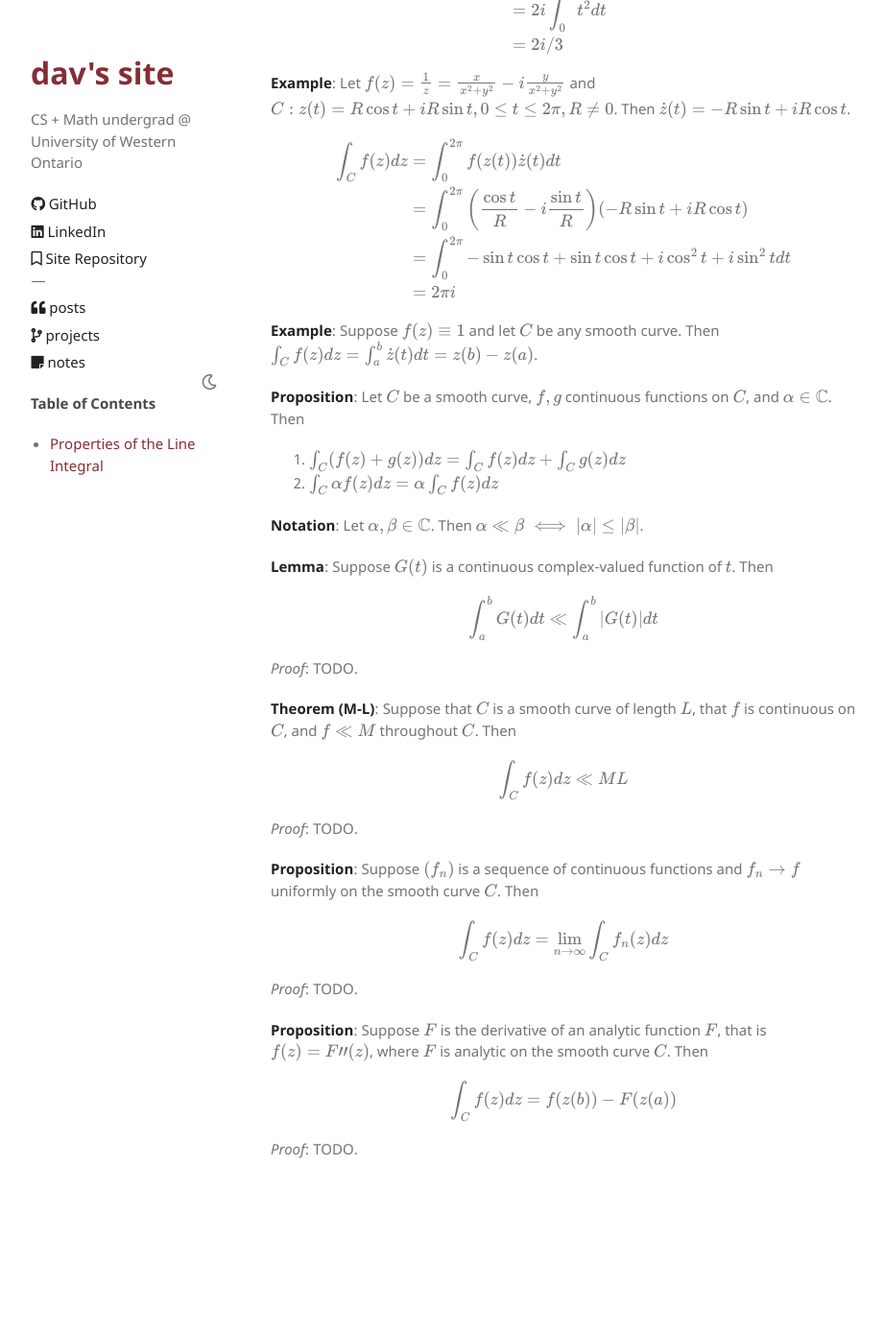
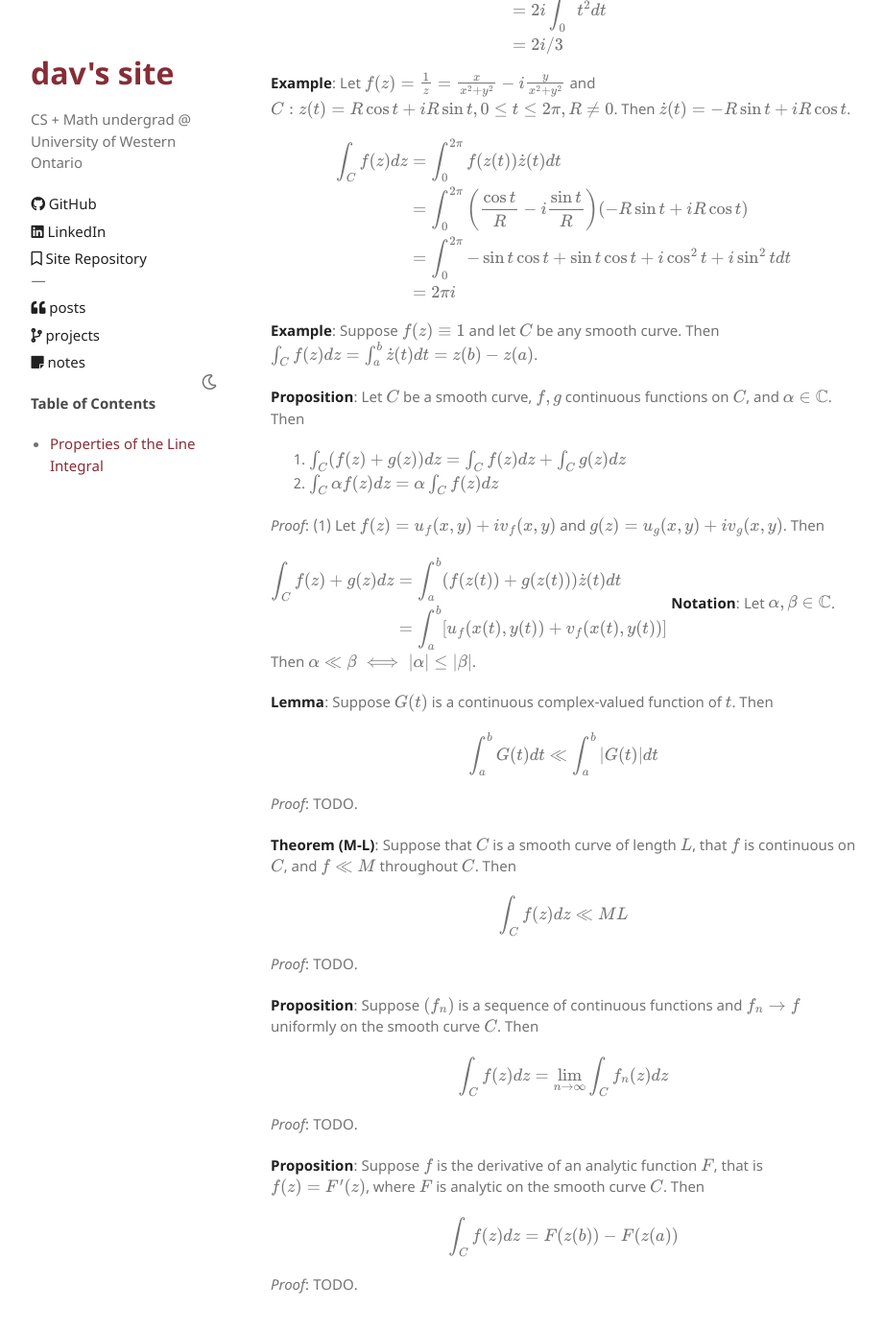
Before and after one commit to davidtranhq/davidtranhq.github.io, a Jekyll site: the page built from notes/complex-analysis/line-integrals-and-entire-functions.md, in a window 1280 px wide and 1400 px high, scrolled down 1179 px. Shown: the top 1387 px of the window at 96% size, without its empty margins (153-1074 px from the left). Built offline with Jekyll 4.4.1, drawn with Linux system fonts in a browser that asks for light colours; formulas are drawn with MathJax 3; our own code applies the rules of GitHub Pages for plain Markdown files; before the commit the page ends 2438 px from its top, so only the background shows below that; some of the changed text lies outside the part shown.

Commit message:
Fix Theorem 4.12

```diff
--- a/notes/complex-analysis/line-integrals-and-entire-functions.md
+++ b/notes/complex-analysis/line-integrals-and-entire-functions.md
@@ -72,6 +72,15 @@ $$
 1. $\int_C (f(z) + g(z)) dz = \int_C f(z) dz + \int_C g(z) dz$
 2. $\int_C \alpha f(z) dz = \alpha \int_C f(z) dz$
 
+*Proof*: (1) Let $f(z) = u_f(x, y) + iv_f(x, y)$ and $g(z) = u_g(x, y) + iv_g(x, y)$. Then
+
+$$
+\begin{align*}
+\int_C f(z) + g(z) dz
+&= \int_a^b (f(z(t)) + g(z(t))) \dot z(t) dt \\
+&= \int_a^b [u_f(x(t), y(t)) + v_f(x(t), y(t))]
+\end{align*}
+$$
 **Notation**: Let $\alpha, \beta \in \mathbb C$. Then $\alpha \ll \beta \iff \vert \alpha \vert \leq \vert \beta \vert$.
 
 **Lemma**: Suppose $G(t)$ is a continuous complex-valued function of $t$. Then
@@ -98,10 +107,10 @@ $$
 
 *Proof*: TODO.
 
-**Proposition**: Suppose $F$ is the derivative of an analytic function $F$, that is $f(z) = F"(z)$, where $F$ is analytic on the smooth curve $C$. Then
+**Proposition**: Suppose $f$ is the derivative of an analytic function $F$, that is $f(z) = F'(z)$, where $F$ is analytic on the smooth curve $C$. Then
 
 $$
-\int_C f(z) dz = f(z(b)) - F(z(a))
+\int_C f(z) dz = F(z(b)) - F(z(a))
 $$
 
 *Proof*: TODO.
```
Also changed, not shown: other parts of notes/complex-analysis/line-integrals-and-entire-functions.md (+1 -1 lines), notes/complex-analysis/exercises.md (added, +11 -0 lines).
